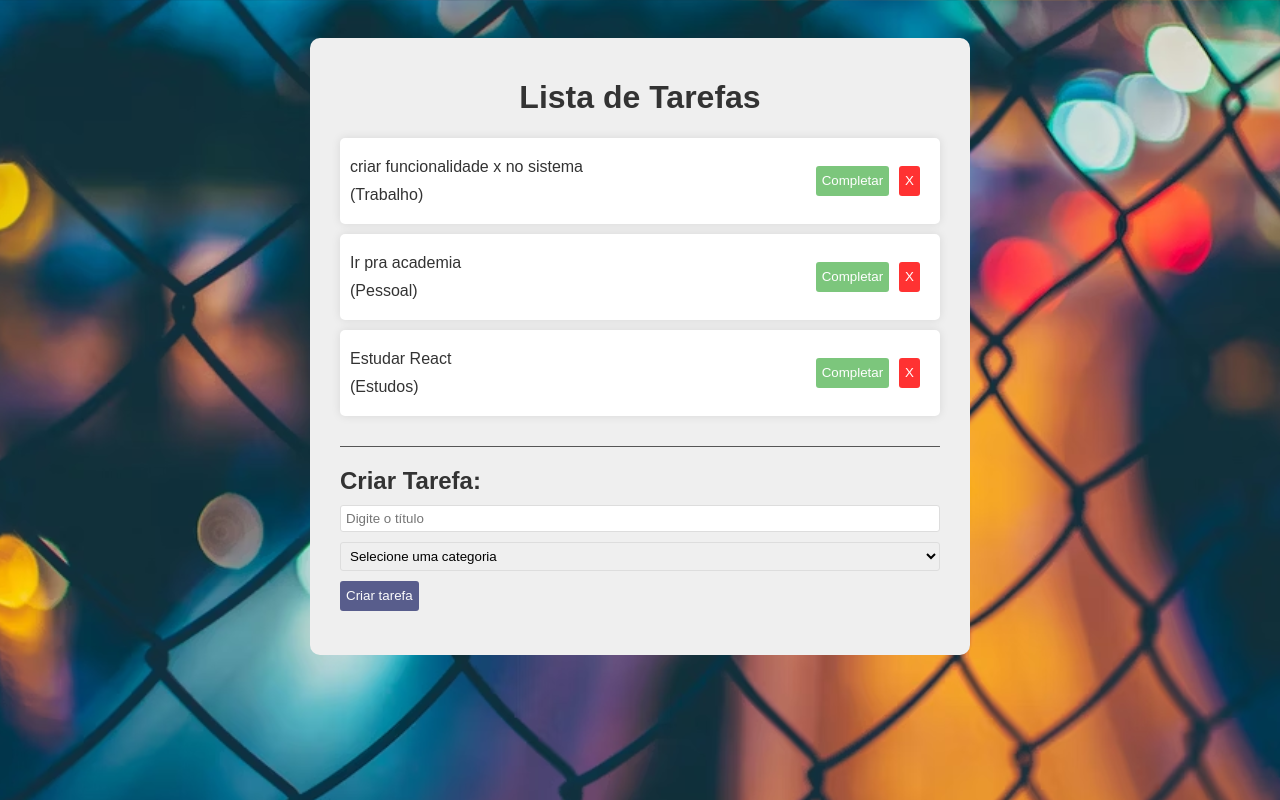
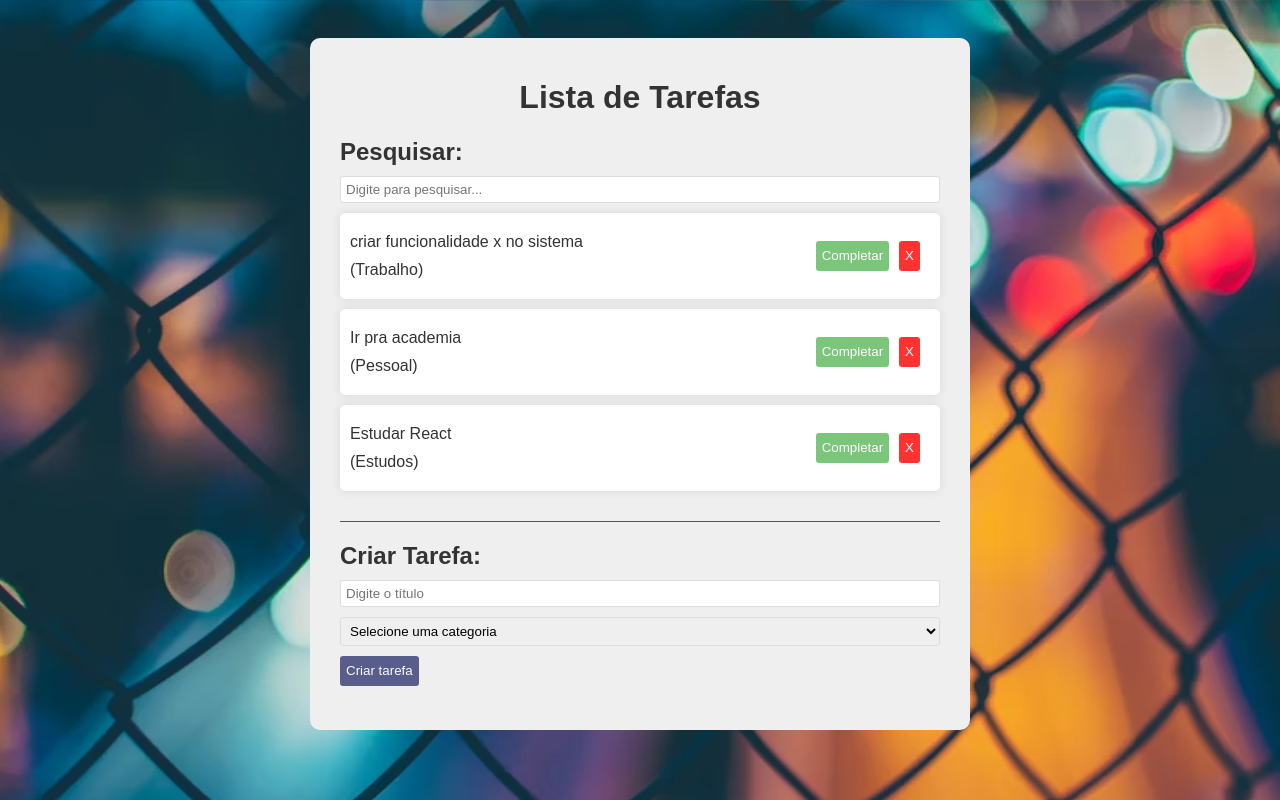
Before and after one commit to pontesneto2/todo-react, a React (Vite) app in the folder todo/: page / in a window 1280 px wide. Shown: the top 800 px of the page. Built offline with nearby package versions, Linux system fonts and the light colour scheme.

Commit message:
add component seach

```diff
--- a/todo/src/App.jsx
+++ b/todo/src/App.jsx
@@ -3,6 +3,7 @@
 import './App.css';
 import Todo from './components/Todo';
 import TodoForm from './components/TodoForm'
+import Search from './components/Search';
 
 function App() {
   const [todos, setTodos] = useState([
@@ -56,6 +57,7 @@
   return (
     <div className="app">
     <h1>Lista de Tarefas</h1>
+    <Search/>
     <div className="todo-list">
       {todos.map((todo) => (
         <Todo key={todo.id} todo={todo} removeTodo={removeTodo} completeTodo={completeTodo} />
--- a/todo/src/components/Search.jsx
+++ b/todo/src/components/Search.jsx
@@ -0,0 +1,17 @@
+
+const Search = ({search, setSearch}) => {
+  return (
+    <div className="search">
+    <h2>Pesquisar:</h2>
+    <input
+        type="text"
+        value={search}
+        onChange={(e) => setSearch(e.target.value)}
+        placeholder="Digite para pesquisar..."
+    />
+  </div>
+  );
+};
+
+
+export default Search;
```
